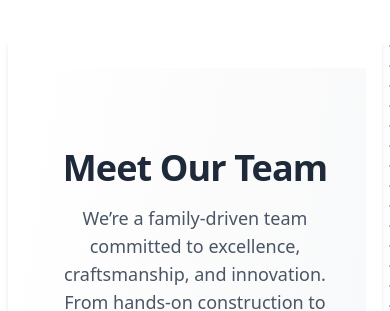
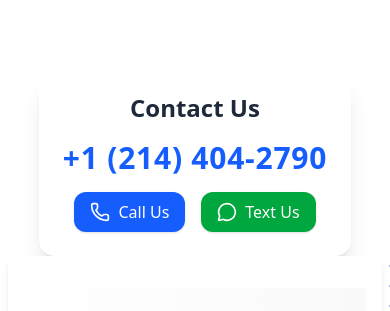
Before and after one commit to GensikR/business-website, a Next.js app in the folder my-app/: page / in a window 390 px wide. Shown: the part 296-607 px from the top of the page. Built offline with nearby package versions, Linux system fonts and the light colour scheme; no server answers; the database is empty.

Commit message:
Phone NUmber added

```diff
--- a/my-app/src/app/(website)/layout.tsx
+++ b/my-app/src/app/(website)/layout.tsx
@@ -6,6 +6,7 @@ import Footer from '../../components/layout/Footer';
 import ChatBot from '../../components/ChatBot';
 import '@/app/globals.css';
 import UniversalHeader from '../../components/layout/UniversalHeader';
+import PhoneNumber from '@/components/PhoneNumber';
 
 export default function RootLayout({ children }: { children: React.ReactNode }) {
 
@@ -25,6 +26,9 @@ export default function RootLayout({ children }: { children: React.ReactNode })
         <UniversalHeader
           backgroundImageUrl="/images/logo.png"
         />
+
+        <PhoneNumber/>
+
 
         {/* Main Content Area */}
         <main className="flex-grow px-2 sm:px-4 md:px-6 lg:px-8 relative">
--- /dev/null
+++ b/my-app/src/components/PhoneNumber.tsx
@@ -0,0 +1,43 @@
+// PhoneNumber.tsx
+'use client';
+
+import React from 'react';
+import { Phone, MessageCircle } from 'lucide-react';
+
+export default function PhoneNumber() {
+  const number = '+12144042790';
+  const displayNumber = formatPhoneNumber(number);
+
+  return (
+    <div className="max-w-md mx-auto mt-8 p-6 bg-white rounded-2xl shadow-xl text-center space-y-4">
+      <h2 className="text-2xl font-semibold text-gray-800">Contact Us</h2>
+      <p className="text-3xl font-bold text-blue-600 tracking-wide">{displayNumber}</p>
+      <div className="flex justify-center gap-4">
+        <a
+          href={`tel:${number}`}
+          className="inline-flex items-center gap-2 px-4 py-2 bg-blue-600 text-white font-medium rounded-xl shadow hover:bg-blue-700 transition"
+        >
+          <Phone className="w-5 h-5" />
+          Call Us
+        </a>
+        <a
+          href={`sms:${number}`}
+          className="inline-flex items-center gap-2 px-4 py-2 bg-green-600 text-white font-medium rounded-xl shadow hover:bg-green-700 transition"
+        >
+          <MessageCircle className="w-5 h-5" />
+          Text Us
+        </a>
+      </div>
+    </div>
+  );
+}
+
+// Optional helper to format as +1 (214) 636-4449
+function formatPhoneNumber(phone: string) {
+  const cleaned = phone.replace(/\D/g, '');
+  const match = cleaned.match(/^(\d{1})(\d{3})(\d{3})(\d{4})$/);
+  if (match) {
+    return `+${match[1]} (${match[2]}) ${match[3]}-${match[4]}`;
+  }
+  return phone;
+}
--- a/my-app/src/components/layout/UniversalHeader.tsx
+++ b/my-app/src/components/layout/UniversalHeader.tsx
@@ -1,7 +1,8 @@
-"use client";
+'use client';
 
 import React from "react";
 import Image from "next/image";
+import PhoneNumber from "@/components/PhoneNumber"; // Adjust path based on your project structure
 
 type UniversalHeaderProps = {
   backgroundImageUrl: string;
```
